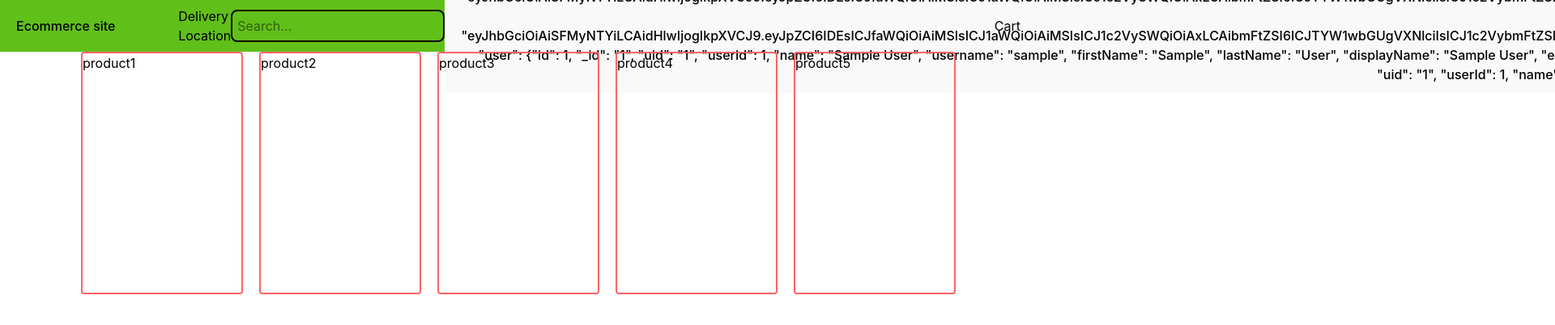
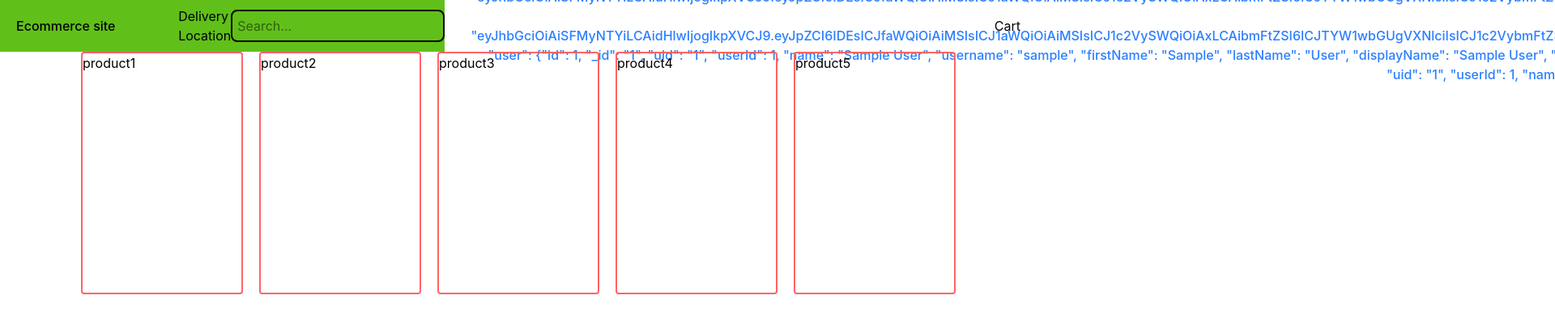
Before and after one commit to RiyazShaik-158/Ecommerce, a React (Vite) app: page / in a window 1280 px wide. Shown: the top 402 px of the page at 81% size, 1920 px wide, since content can reach past the window. Built offline with nearby package versions, Linux system fonts and the light colour scheme; no server answers; sample sign-in values are in the browser's storage.

Commit message:
fix(navbar profile): found a way to override styles using !important

```diff
--- a/src/components/Navbar.tsx
+++ b/src/components/Navbar.tsx
@@ -16,9 +16,9 @@ const Navbar = () => {
           className="w-[500px] outline-none border-2 border-black p-1.5 rounded-lg shadow-cyan-200"
         />
         {user ? (
-          <Popover className="group bg-none">
-            <PopoverButton className="flex items-center gap-2 bg-white">
-              {`Hello ${user}`}
+          <Popover as="div" className="group !m-0 !p-0 !border-0 !bg-white">
+            <PopoverButton className="flex items-center gap-2 font-semibold !bg-white hover:bg-white">
+              <h4 className="bg-white text-blue-500 p-2 px-3">{`Hello ${user}`}</h4>
             </PopoverButton>
             <PopoverPanel anchor="bottom" className="flex flex-col">
               <button
```
